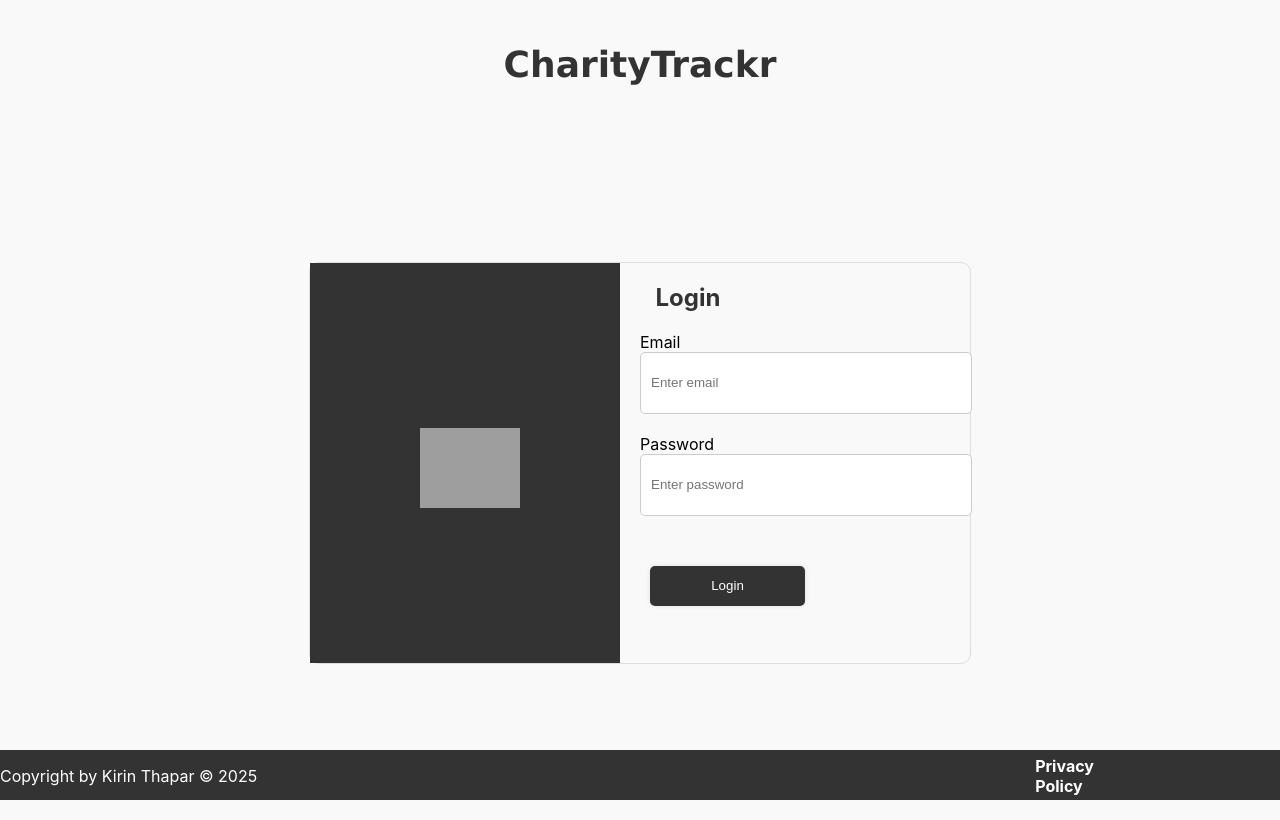
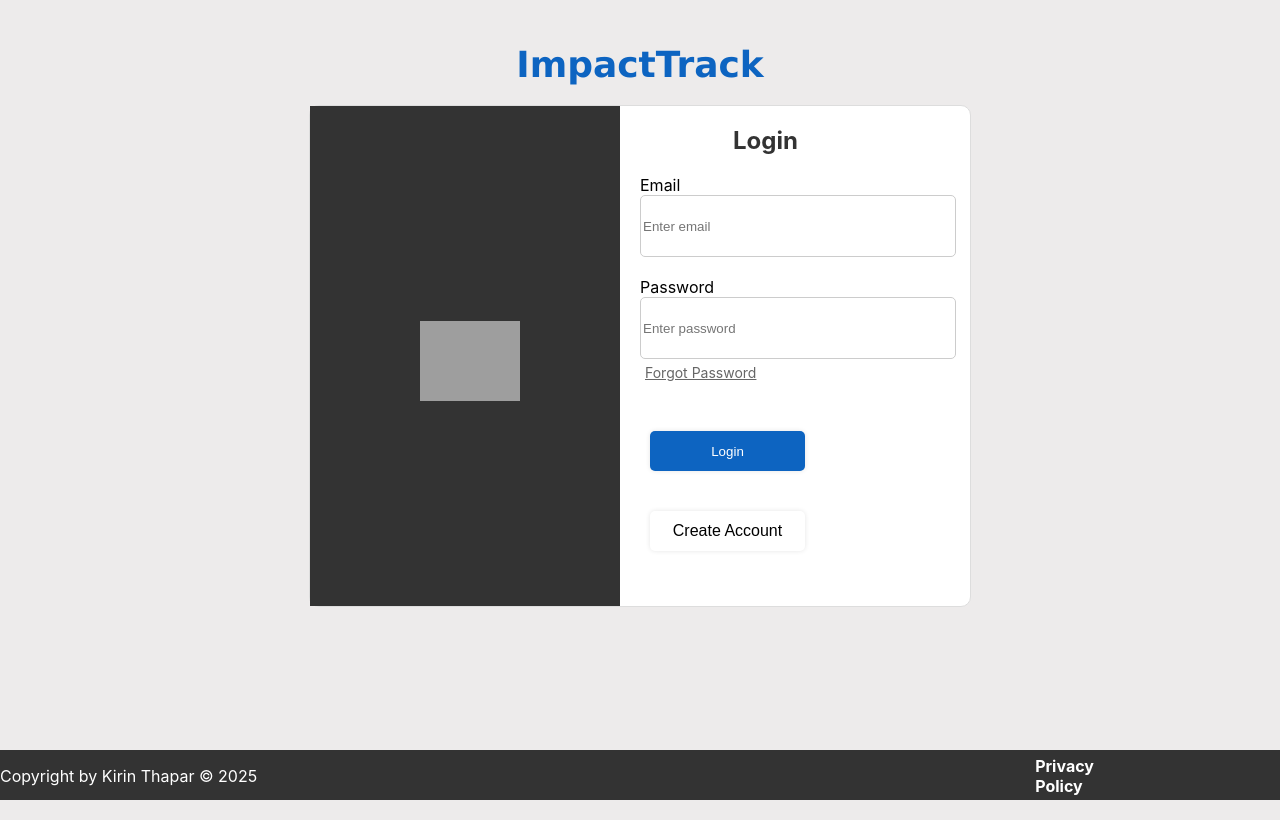
Before and after one commit to Kirint27/DonateWise, a React (Create React App) app in the folder frontend/: page / in a window 1280 px wide. Built offline with nearby package versions, Linux system fonts and the light colour scheme; grey boxes are pictures that could not be loaded.

Commit message:
fixed styling and text in login page

```diff
--- /dev/null
+++ b/frontend/src/containers/Account/index.js
@@ -0,0 +1,3 @@
+import Account from "./Account";
+
+export default Account;
--- a/frontend/src/containers/login/login.jsx
+++ b/frontend/src/containers/login/login.jsx
@@ -5,7 +5,7 @@ import Footer from "../../components/Footer/Footer";
 const Login = () => {
   return (
     <div className={styles.pageContainer}>
-    <h1 className={styles.title}>CharityTrackr</h1>
+    <h1 className={styles.title}>ImpactTrack</h1>
     <div className={styles.loginContainer}>
       <div className={styles.loginBox}>
         <div className={styles.loginLogo}>
@@ -21,16 +21,17 @@ const Login = () => {
             <div className={styles.formGroup}>
               <label>Password</label>
               <input type="password" placeholder="Enter password" />
+              <a className={styles.forgotten}>Forgot Password</a>
             </div>
-            <button type="submit">Login</button>
+            <button  className={styles.primaryButton}type="submit">Login</button>
           </form>
+            <button onClick={() => window.location.href = '/register'} className={styles.secondaryButton}>Create Account</button>
         </div>
       </div>
     </div>
     <Footer/>
-    </div>
+  </div>
   );
-
 };
 
 export default Login;
--- a/frontend/src/containers/login/login.module.scss
+++ b/frontend/src/containers/login/login.module.scss
@@ -1,5 +1,5 @@
 .pageContainer {
-    background-color: #f9f9f9;
+    background-color: #edebeb;
     height: 100vh;
     display: flex;
     flex-direction: column;
@@ -12,27 +12,21 @@
     margin-bottom: 20px;
     font-family: 'verdana', sans-serif;
     font-size: 36px;
-    font-style: b ;
+
     font-weight: bold;
-    color: #3498db;
-    color: #333;
+    color: #0d64c1;
  }
 
-.loginContainer {
-    display: flex;
-    justify-content: center;
-    align-items: center;
-    height: 100vh;
-    background-color: #f9f9f9;
-  }
+
 
 
   .loginBox{
     display: flex;
     width: 660px;
-    height: 400px;
+    height: 500px;
     border: 1px solid #ddd;
     border-radius: 10px;
+    background-color: #fff;
     justify-content: space-between;
   }
 
@@ -52,6 +46,7 @@
 
     h2 {
       margin-top: 0;
+      margin-left: 30%;
     }
 
     form{
@@ -65,16 +60,40 @@
     input{
         width: 100%;
         height: 40px;
-        padding: 10px;
+        padding: 10px 2px;
         border: 1px solid #ccc;
         border-radius: 5px;
     }
-    button{
+
+    .forgotten {
+      font-size: 14px;
+      color: #666;
+      text-decoration: underline;
+      margin-top: 5px;
+      margin-left: 5px;
+      display: block;
+    }
+    .primaryButton {
         width: 50%;
         height: 40px;
-        background-color: #333;
+        background-color: #0d64c1;
         color: #fff;
         border-radius: 5px;
         cursor: pointer;
+
+      }
+
+
+      .secondaryButton {
+        color: #000;
+        border: none;
+        padding: 10px;
+        font-size: 16px;
+background-color: transparent;
+        cursor: pointer;
+        width: 50%; /* add this to make the buttons full-width */
+        margin-top: 30px; /* add some space between the buttons */
+      }
+
+
     }
-    }
```
